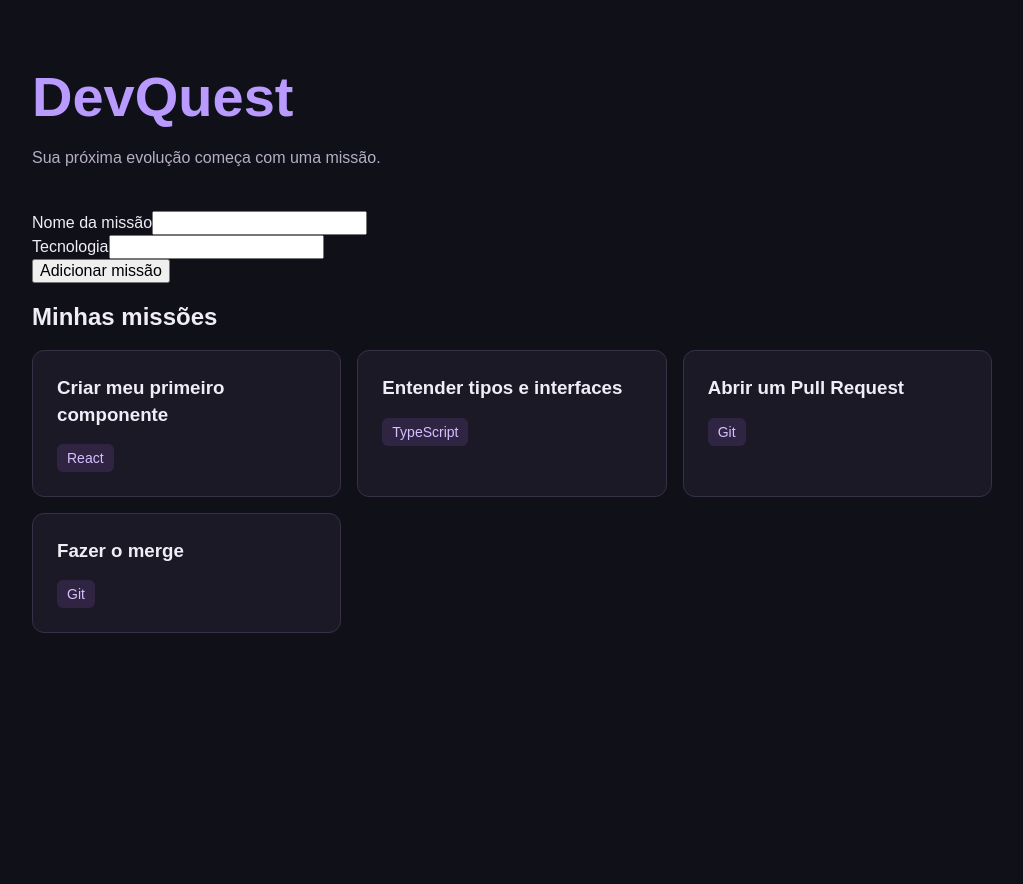
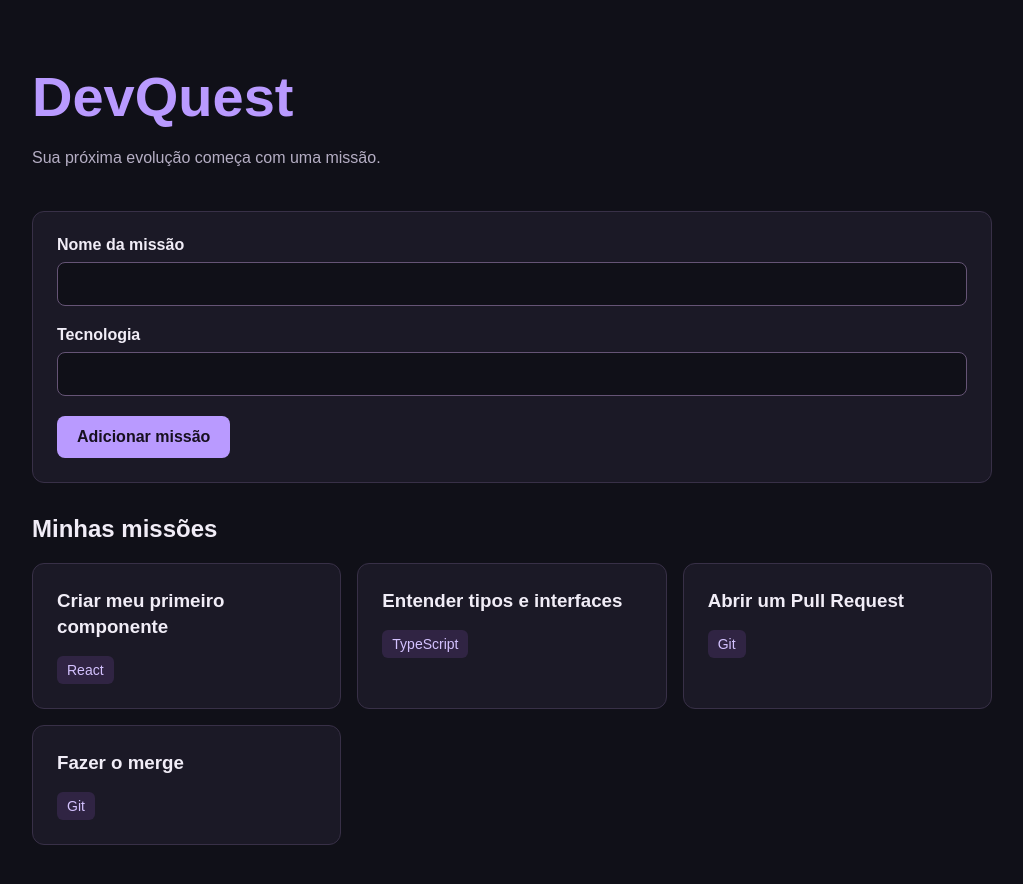
Before and after one commit to gohenj/devquest, a React (Vite) app: page / in a window 1280 px wide. Shown: the top 884 px of the page, without its empty margins (128-1151 px from the left). Before the commit the page ends 800 px from the top, so only its background shows below. Built offline with nearby package versions, Linux system fonts and the light colour scheme.

Commit message:
feat: melhora visual e validação do formulário

```diff
--- a/src/App.css
+++ b/src/App.css
@@ -48,3 +48,57 @@
   border-radius: 6px;
   font-size: 14px;
 }
+.form-error {
+  color: #ffb4b4;
+  line-height: 1.5;
+}
+
+.mission-form {
+  display: grid;
+  gap: 20px;
+  margin: 32px 0;
+  padding: 24px;
+  background: #1b1926;
+  border: 1px solid #383047;
+  border-radius: 12px;
+}
+
+.mission-form > div {
+  display: grid;
+  gap: 8px;
+}
+
+.mission-form label {
+  font-weight: 600;
+}
+
+.mission-form input {
+  width: 100%;
+  min-width: 0;
+  padding: 12px;
+  color: #f1edf7;
+  background: #101018;
+  border: 1px solid #655475;
+  border-radius: 8px;
+}
+
+.mission-form input:focus-visible,
+.mission-form button:focus-visible {
+  outline: 3px solid #b99aff;
+  outline-offset: 3px;
+}
+
+.mission-form button {
+  justify-self: start;
+  padding: 12px 20px;
+  color: #171020;
+  background: #b99aff;
+  border: 0;
+  border-radius: 8px;
+  font-weight: 700;
+  cursor: pointer;
+}
+
+.mission-form button:hover {
+  background: #cbb3ff;
+}
--- a/src/App.tsx
+++ b/src/App.tsx
@@ -31,13 +31,19 @@ function App() {
   const [missions, setMissions] = useState<Mission[]>(initialMissions);
   const [title, setTitle] = useState("");
   const [technology, setTechnology] = useState("");
+  const [error, setError] = useState("");
   function handleSubmit(event: FormEvent<HTMLFormElement>) {
     event.preventDefault();
 
     const cleanTitle = title.trim();
     const cleanTechnology = technology.trim();
 
-    if (!cleanTitle || !cleanTechnology) return;
+    if (!cleanTitle || !cleanTechnology) {
+      setError("Preencha o nome da missão e a tecnologia com um texto válido.");
+      return;
+    }
+
+    setError("");
 
     setMissions((currentMissions) => {
       const nextId =
@@ -62,7 +68,7 @@ function App() {
         <h1>DevQuest</h1>
         <p>Sua próxima evolução começa com uma missão.</p>
       </header>
-      <form onSubmit={handleSubmit}>
+      <form className="mission-form" onSubmit={handleSubmit}>
         <div>
           <label htmlFor="mission-title">Nome da missão</label>
           <input
@@ -84,7 +90,11 @@ function App() {
             required
           />
         </div>
-
+        {error && (
+          <p className="form-error" role="alert">
+            {error}
+          </p>
+        )}
         <button type="submit">Adicionar missão</button>
       </form>
       <section aria-labelledby="missions-title">
```
